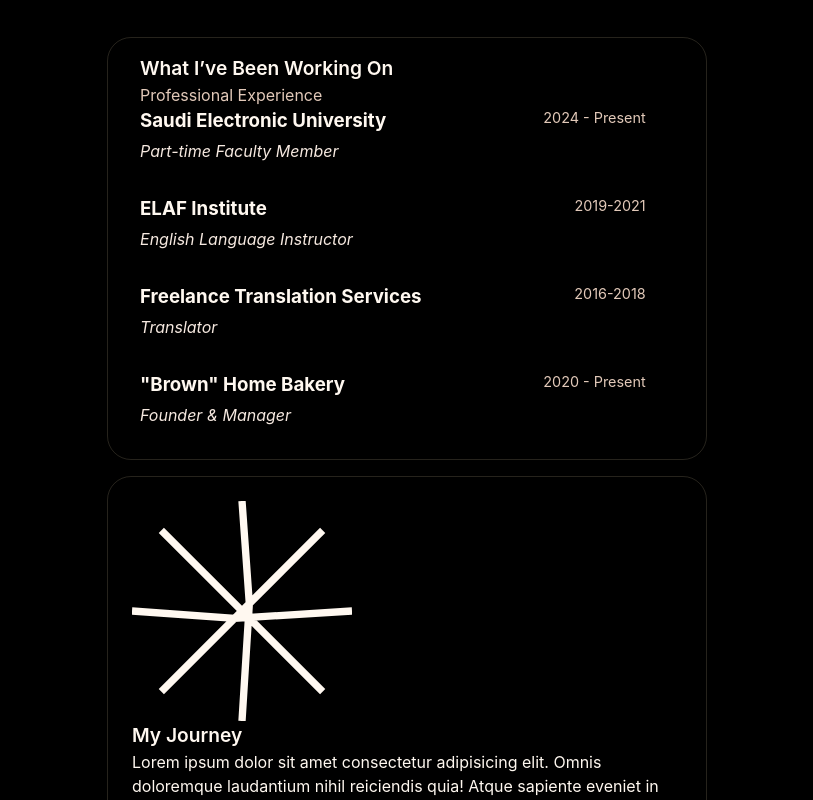
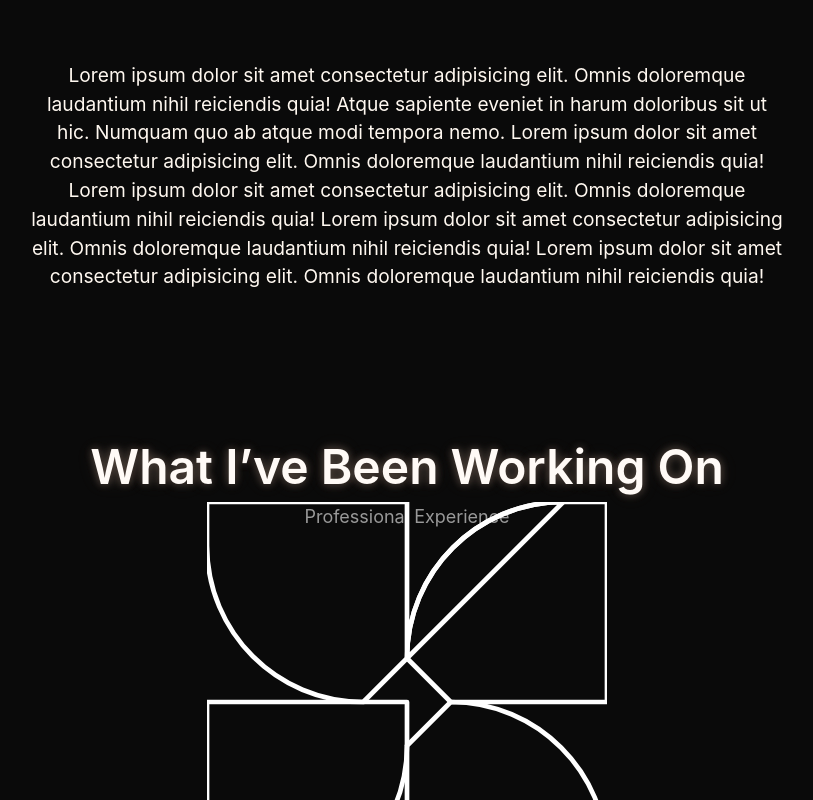
Before and after one commit to shhahad20/Noura-Portfolio, a React (Vite) app: page / in a window 1280 px wide. Shown: the part 960-1760 px from the top of the page, without its empty margins (233-1046 px from the left). Built offline with nearby package versions, Linux system fonts and the light colour scheme.

Commit message:
refactor: clean up commented code and adjust styling in About and Hero components

```diff
--- a/src/App.tsx
+++ b/src/App.tsx
@@ -5,7 +5,7 @@
 import About from './components/About';
 // import CoreCompetencies from "./components/Core";
 import RecentProjects from "./components/Projects";
-import ProfessionalExperience from "./components/ProfessionalExperience";
+// import ProfessionalExperience from "./components/ProfessionalExperience";
 // import Certifications from './components/Certifications';
 // import Hero3 from './components/Hero3';
 // import Contact from './components/Contact';
@@ -27,7 +27,7 @@
       <RecentProjects />
       <InfiniteScrollText/>
       {/* <CoreCompetencies /> */}
-      <ProfessionalExperience />
+      {/* <ProfessionalExperience /> */}
       {/* <Certifications/> */}
       {/* <Contact/> */}
       <Contact2 />
--- a/src/components/About.tsx
+++ b/src/components/About.tsx
@@ -6,55 +6,6 @@
   const ref = useRef(null);
 
   const isInView = useInView(ref, { once: true, margin: "-100px" });
-  const experiences = [
-    {
-      company: "Saudi Electronic University",
-      period: "2024 - Present",
-      position: "Part-time Faculty Member",
-      details: {
-        type: "responsibilities",
-        items: [
-          "Teaching Executive Business Administration diploma courses, mentoring students in business concepts and practical applications.",
-        ],
-      },
-    },
-    {
-      company: "ELAF Institute",
-      period: "2019-2021",
-      position: "English Language Instructor",
-      details: {
-        type: "achievements",
-        items: [
-          "Taught 6 diploma-level classes",
-          "Developed comprehensive English language curriculum",
-          "Served over 100 students monthly",
-          "Authored educational textbook for ESL learners",
-        ],
-      },
-    },
-    {
-      company: "Freelance Translation Services",
-      period: "2016-2018",
-      position: "Translator",
-      details: {
-        type: "specialization",
-        items: [
-          "Collaborated with Athra platform on Twitter for article translation covering diverse topics including social commentary and contemporary issues.",
-        ],
-      },
-    },
-    {
-      company: '"Brown" Home Bakery',
-      period: "2020 - Present",
-      position: "Founder & Manager",
-      details: {
-        type: "achievements",
-        items: [
-          "Successfully established and managed a home bakery serving over 12 coffee shops in Hail and surrounding areas, demonstrating entrepreneurial skills and business acumen.",
-        ],
-      },
-    },
-  ];
 
   return (
     <section className="about" ref={ref}>
@@ -65,51 +16,11 @@
         transition={{ duration: 0.8, delay: 0.2 }}
       >
         <h2 className="recent-projects__title">Where It All Began</h2>
-        {/* <p className="recent-projects__subtitle">
-          Crafting digital experiences that make a difference
-        </p> */}
       </motion.div>
 
       <div className="about-container">
-        <div className="experience-keywords">
-          <div className="experience-headers">
-            <h1>What I’ve Been Working On</h1>
-            <p>Professional Experience</p>
-          </div>
-          <ul className="experience-list">
-            {experiences.map((exp, idx) => (
-              <li className="experience-item" key={`${exp.company}-${idx}`}>
-                <header className="experience-item__header">
-                  <h3 className="experience-company">{exp.company}</h3>
-                  <span className="experience-period">{exp.period}</span>
-                </header>
-                <div className="experience-position">{exp.position}</div>
-
-                {/* {exp.details && exp.details.items && (
-                  <section className="experience-details">
-                    <strong className="details-type">{exp.details.type}</strong>
-                    <ul className="details-list">
-                      {exp.details.items.map((item, i) => (
-                        <li key={i}>{item}</li>
-                      ))}
-                    </ul>
-                  </section>
-                )} */}
-              </li>
-            ))}
-          </ul>
-        </div>
         <div className="about-paragraph">
-          <div className="absolute top-8 right-8 opacity-20">
-            <svg width="40" height="40" viewBox="0 0 60 60" fill="none">
-              <path
-                d="M30 0L32 28L30 60M0 30L28 32L60 30M8 8L28 28L52 52M52 8L32 28L8 52"
-                stroke="currentColor"
-                strokeWidth="2"
-              />
-            </svg>
-          </div>
-          <h1>My Journey</h1>
+          <div className="absolute top-8 right-8 opacity-20"></div>
           <p>
             Lorem ipsum dolor sit amet consectetur adipisicing elit. Omnis
             doloremque laudantium nihil reiciendis quia! Atque sapiente eveniet
@@ -123,8 +34,12 @@
             laudantium nihil reiciendis quia!
           </p>
         </div>
+
+        <div className="content-section">
+          <h2>What I’ve Been Working On</h2>
+          <p>Professional Experience</p>
+        </div>
       </div>
-
     </section>
   );
 };
--- a/src/components/Hero.tsx
+++ b/src/components/Hero.tsx
@@ -1,6 +1,6 @@
 import React, { useState, useRef, useEffect } from "react";
 import { motion } from "framer-motion";
-import { Send, Sparkles, ChevronDown } from "lucide-react";
+import { Send, ChevronDown,WandSparkles  } from "lucide-react";
 
 import "../styles/Hero.scss";
 
@@ -93,7 +93,7 @@
             <div className="chatbot--professional">
               <div className="chatbot__header">
                 <span className="chatbot__title">Quick Access Using AI</span>
-                <Sparkles size={18} color="#af772e" />
+                <WandSparkles className="ai-icon"  color="#af772e" />
               </div>
               <div className="ai-input">
                 <textarea
@@ -117,7 +117,7 @@
                           .map((val) => options.find((o) => o.value === val)?.label)
                           .join(", ")
                       : "Select Topics"}
-                    <ChevronDown className={`arrow ${isOpen ? "open" : ""}`} size={14} />
+                    <ChevronDown className={`arrow ${isOpen ? "open" : ""}`}  />
                   </button>
 
                   {isOpen && (
--- a/src/styles/About.scss
+++ b/src/styles/About.scss
@@ -16,83 +16,84 @@
   margin-top: 3rem;
   flex-wrap: wrap; // allow wrapping for smaller screens
     color: #fff8f0;
-    .experience-keywords {
-      width: 600px;
-      display: flex;
-      justify-content: center;
-      flex-direction: column;
-      align-items: flex-start;
-      padding: 1rem;
+    // .experience-keywords {
+    //   width: 600px;
+    //   display: flex;
+    //   justify-content: center;
+    //   flex-direction: column;
+    //   align-items: flex-start;
+    //   padding: 1rem;
+    //   //   padding-left: 3rem;
+    //   border: 1px solid rgba(255, 230, 190, 0.15);
+    //   border-radius: 1.5rem;
+
+    //   .experience-headers {
+    //     padding: 0 1rem;
+
+    //     h1 {
+    //       font-size: 1.2rem;
+    //       font-weight: 600;
+    //       margin: 0;
+    //       padding: 0;
+    //     }
+    //     p {
+    //       margin: 0;
+    //       padding: 0;
+    //       color: #e2c9b9;
+    //     }
+    //   }
+
+    //   .experience-list {
+    //     // border: 1px solid red;
+    //     width: 95%;
+    //     // background-color: #e2c9b9;
+    //     list-style: disc;
+    //     .experience-item {
+    //       //   border: 1px solid white;
+    //       gap: 0;
+    //       margin: 0;
+    //       margin-bottom: 1rem;
+    //       padding: 0 1rem;
+
+    //       .experience-item__header {
+    //         // gap: 2rem;
+    //         display: flex;
+    //         justify-content: space-between;
+    //         margin: 0;
+    //         padding: 0;
+    //         // border: 1px solid blue;
+
+    //         h3,
+    //         span {
+    //           margin: 0;
+    //           padding: 0;
+    //         }
+
+    //         .experience-period {
+    //           color: #e2c9b9;
+    //           font-size: 0.9rem;
+    //         }
+    //       }
+    //       .experience-position {
+    //         margin-top: 0.25rem;
+    //         font-style: italic;
+    //         color: #f6e9e0;
+    //       }
+    //     }
+    //   }
+    // }
+
+    .about-paragraph {
+      width: 800px;
+      padding: 1.5rem;
+      text-align: center;
       //   padding-left: 3rem;
-      border: 1px solid rgba(255, 230, 190, 0.15);
+      // border: 1px solid rgba(255, 230, 190, 0.15);
       border-radius: 1.5rem;
 
-      .experience-headers {
-        padding: 0 1rem;
-
-        h1 {
+      h1, p{
           font-size: 1.2rem;
-          font-weight: 600;
-          margin: 0;
-          padding: 0;
-        }
-        p {
-          margin: 0;
-          padding: 0;
-          color: #e2c9b9;
-        }
-      }
-
-      .experience-list {
-        // border: 1px solid red;
-        width: 95%;
-        // background-color: #e2c9b9;
-        list-style: disc;
-        .experience-item {
-          //   border: 1px solid white;
-          gap: 0;
-          margin: 0;
-          margin-bottom: 1rem;
-          padding: 0 1rem;
-
-          .experience-item__header {
-            // gap: 2rem;
-            display: flex;
-            justify-content: space-between;
-            margin: 0;
-            padding: 0;
-            // border: 1px solid blue;
-
-            h3,
-            span {
-              margin: 0;
-              padding: 0;
-            }
-
-            .experience-period {
-              color: #e2c9b9;
-              font-size: 0.9rem;
-            }
-          }
-          .experience-position {
-            margin-top: 0.25rem;
-            font-style: italic;
-            color: #f6e9e0;
-          }
-        }
-      }
-    }
-
-    .about-paragraph {
-      width: 600px;
-      padding: 1.5rem;
-      //   padding-left: 3rem;
-      border: 1px solid rgba(255, 230, 190, 0.15);
-      border-radius: 1.5rem;
-
-      h1{
-          font-size: 1.2rem;
-          font-weight: 600;
+          font-weight: 400;
       }
     }
   }
@@ -100,77 +101,63 @@
 
 /* Responsive adjustments */
 @media (max-width: 1024px) {
-  .about {
-    .about-container {
-      width: 95%;
-      gap: 1rem;
-      .experience-keywords,
-      .about-paragraph {
-        width: 48%;
-      }
-    }
-  }
+  // .about {
+  //   .about-container {
+  //     // width: 95%;
+  //     gap: 1rem;
+  //     .experience-keywords,
+  //     .about-paragraph {
+  //       // width: 48%;
+  //     }
+  //   }
+  // }
 }
 
 /* For large screens: lay out experience items as cards in a row/grid */
 @media (min-width: 1024px) {
-  .about {
-    .experience-list {
-      list-style: none; /* hide default bullets for card layout */
-      display: grid;
-      grid-template-columns: repeat(auto-fit, minmax(280px, 1fr));
-      gap: 1rem;
-      width: 100%;
+  // .about {
+  //   .experience-list {
+  //     list-style: none; /* hide default bullets for card layout */
+  //     display: grid;
+  //     grid-template-columns: repeat(auto-fit, minmax(280px, 1fr));
+  //     gap: 1rem;
+  //     width: 100%;
 
-      .experience-item {
-        list-style: none;
-        background: transparent; /* keep background consistent with design */
-        margin: 0;
-        padding: 1rem;
-        border-radius: 0.75rem;
-        // optionally add subtle backdrop/filter here if needed
-      }
-    }
-  }
+  //     .experience-item {
+  //       list-style: none;
+  //       background: transparent; /* keep background consistent with design */
+  //       margin: 0;
+  //       padding: 1rem;
+  //       border-radius: 0.75rem;
+  //       // optionally add subtle backdrop/filter here if needed
+  //     }
+  //   }
+  // }
 }
 
 @media (max-width: 768px) {
   .about {
     .about-container {
-      width: 95%;
-      gap: 1rem;
-      .experience-keywords,
+      width: 85%;
+      // gap: 1rem;
       .about-paragraph {
         width: 100%;
       }
-      .experience-keywords {
-        order: 1;
-      }
+
+    }
+  }
+}
+
+@media (max-width: 480px) {
+  .about {
+    margin-top: 2.5rem;
+    .about-container {
+      padding: 0 0.5rem;
+
       .about-paragraph {
-        order: 2;
+        padding: 1rem;
+        p { font-size: 0.876rem; }
       }
     }
   }
 }
-
-@media (max-width: 420px) {
-  .about {
-    margin-top: 2.5rem;
-    .about-container {
-      padding: 0 0.5rem;
-      .experience-keywords {
-        padding: 0.75rem;
-        .experience-headers {
-          padding: 0;
-          h1 { font-size: 1rem; }
-        }
-        .experience-list { width: 100%; padding-left: 1rem; }
-      }
-      .about-paragraph {
-        padding: 1rem;
-        h1 { font-size: 1rem; }
-        p { font-size: 0.95rem; }
-      }
-    }
-  }
-}
--- a/src/styles/About2.scss
+++ b/src/styles/About2.scss
@@ -1,16 +1,26 @@
+@import "mixins";
+
+
 .spacer {
-  height: 50vh;
+  height: 20vh;
 }
 .content-section {
   padding: 100px 5%;
   max-width: 1400px;
   margin: 0 auto;
+  display: flex;
+  flex-direction: column;
+  align-items: center;
+  text-align: center;
+  justify-content: center;
 }
 .content-section h2 {
-  font-size: 48px;
-  font-weight: 300;
-  margin-bottom: 20px;
-  letter-spacing: -0.02em;
+      @include header-style(3rem);
+
+  // font-size: 48px;
+  // font-weight: 300;
+  // margin-bottom: 20px;
+  // letter-spacing: -0.02em;
 }
 .content-section p {
   font-size: 18px;
@@ -21,8 +31,9 @@
 .svg-container {
   position: relative;
   width: 100%;
-  height: 400vh;
-  margin: 100px 0;
+  // height: 200vh;
+  // margin: 100px 0;
+
 }
 .svg-wrapper {
   position: sticky;
--- a/src/styles/RecentProjects.scss
+++ b/src/styles/RecentProjects.scss
@@ -80,7 +80,8 @@
   min-height: 100vh;
   background: $bg-dark;
   color: $text-primary;
-  padding: 6rem 2rem;
+  padding: 0rem 2rem;
+  margin-top: -20rem;
   overflow: hidden;
 
   &__container {
@@ -712,7 +713,8 @@
 // Responsive Design
 @media (max-width: 768px) {
   .recent-projects {
-    padding: 4rem 1rem;
+    // padding: 0rem 1rem;
+  margin-top: -30rem;
 
     &__grid {
       grid-template-columns: 1fr;
```
Also changed, not shown: src/components/About2.tsx (+22 -19 lines), src/styles/Hero.scss (+15 -12 lines).
